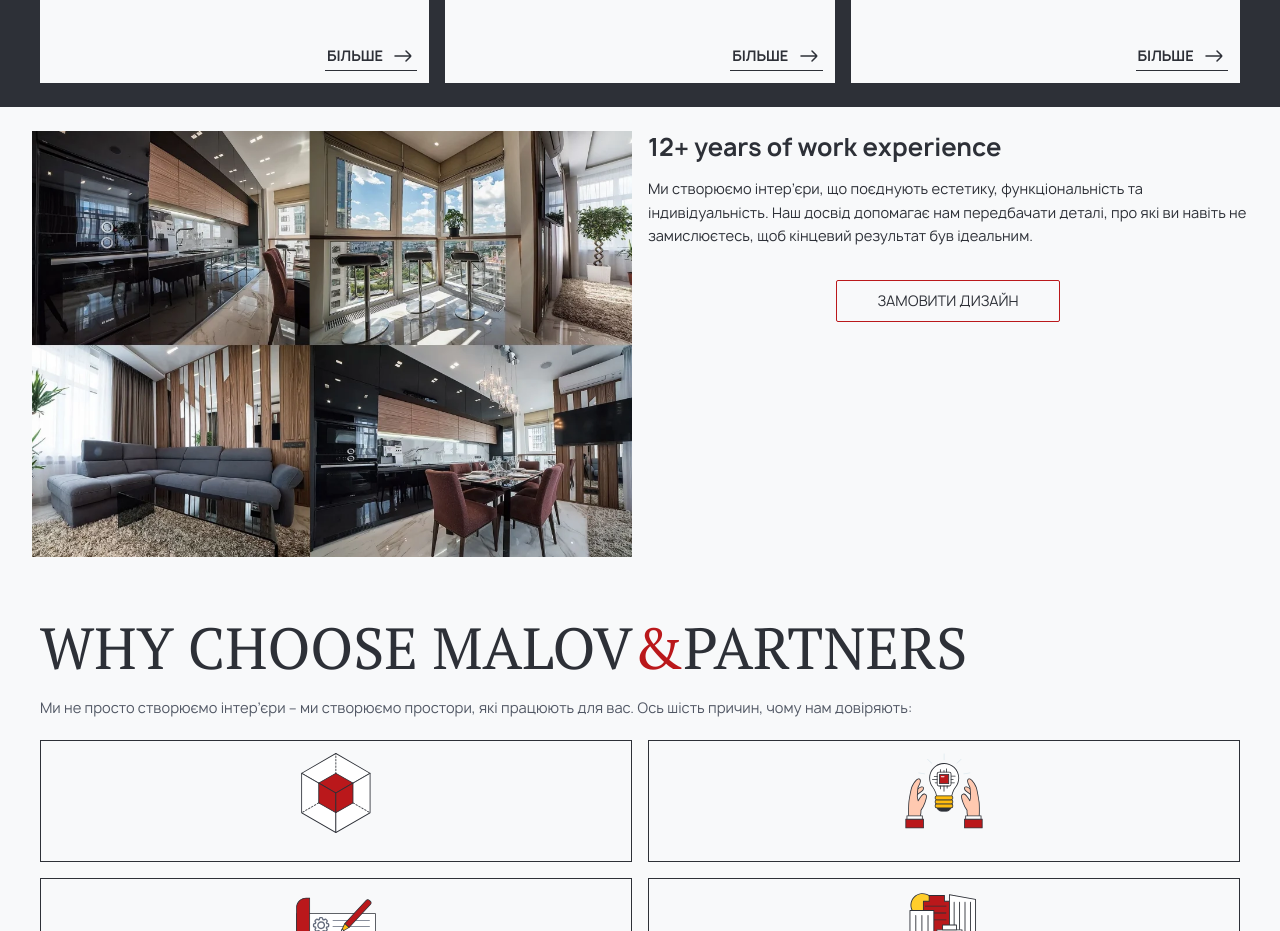
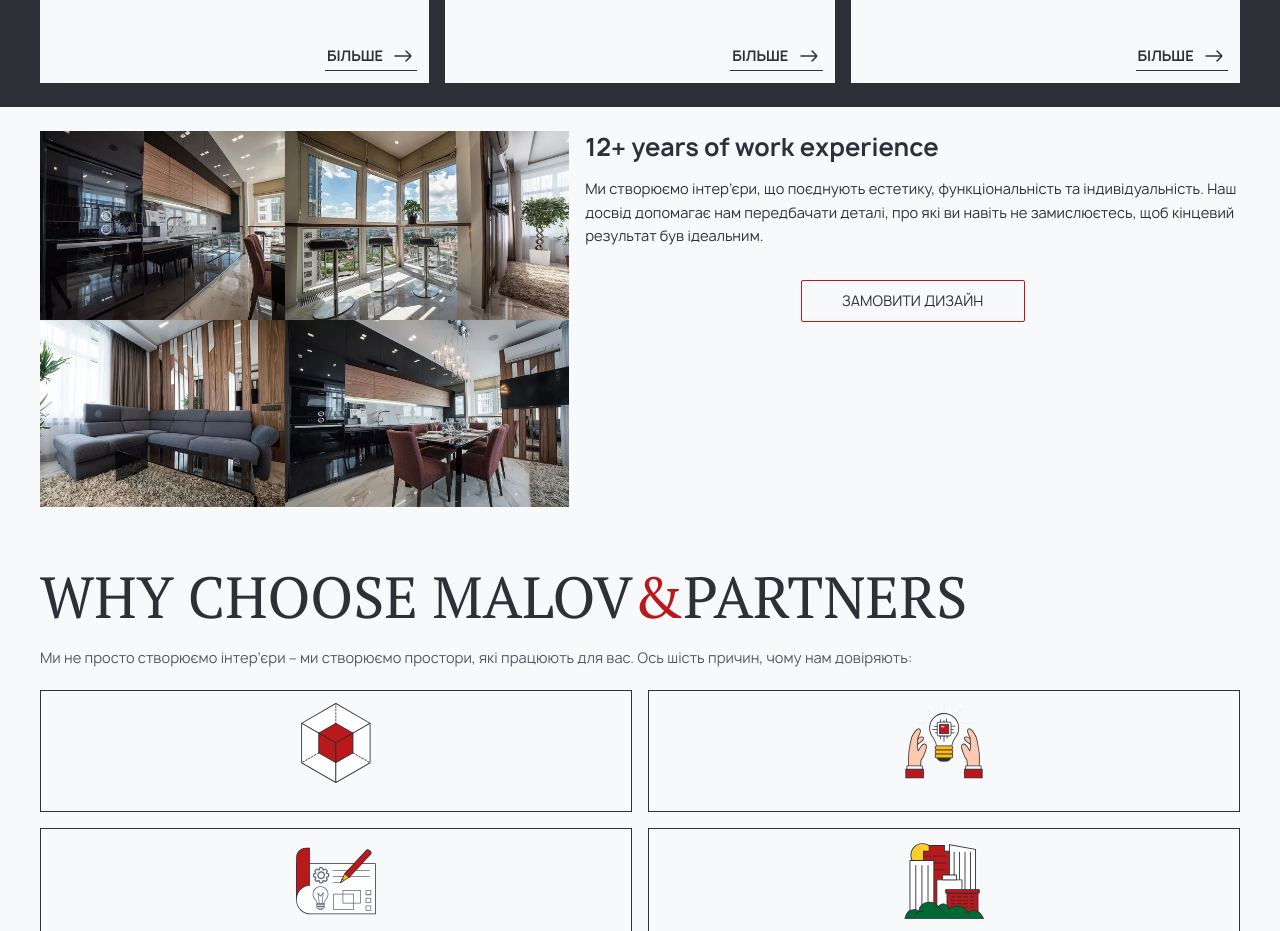
Before and after one commit to AntonDes803/first-vizualizations, a Next.js app: page /en in a window 1280 px wide. Shown: the part 1420-2351 px from the top of the page. Built offline with nearby package versions, Linux system fonts and the light colour scheme.

Commit message:
fix tablet

```diff
--- a/src/sections/homeSections/homeExperienceSection/HomeExperienceSection.module.scss
+++ b/src/sections/homeSections/homeExperienceSection/HomeExperienceSection.module.scss
@@ -7,6 +7,8 @@
 
   @media screen and (min-width: variables.$tablet) {
     flex-direction: row-reverse;
+    max-width: 1200px;
+    margin: 0 auto;
   }
 
   @media screen and (min-width: variables.$desktop) {
@@ -16,7 +18,7 @@
 }
 
 .boxTitle {
-  width: 100%;
+  //   width: 100%;
 }
 
 .title {
```
